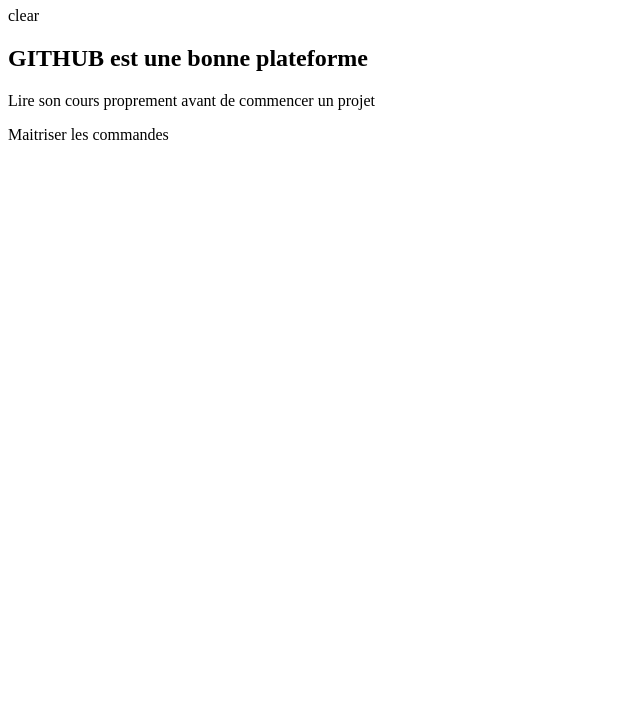
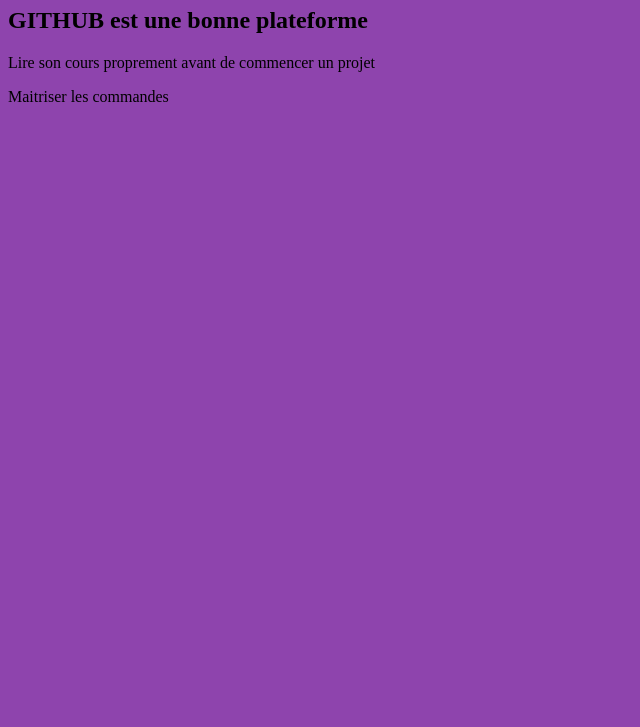
Before and after one commit to DATONDJIBenjamin/Information, a plain HTML site: page index.html in a window 1280 px wide. Shown: the part 73-800 px from the top of the page, without its empty margins (0-640 px from the left). Drawn offline with Linux system fonts and the light colour scheme.

Commit message:
changement de couleurs

```diff
--- a/index.html
+++ b/index.html
@@ -4,9 +4,8 @@
     <meta charset="UTF-8">
     <title>Information</title>
 </head>
-<body>
+<body style="background-color:#8e44ad">
     <h1>IMPORTANT SUR GITHUB</h1>
-    clear
     <h2> GITHUB est une bonne plateforme</h2>
 
     <p> Lire son cours proprement avant de commencer un projet</p>
```
